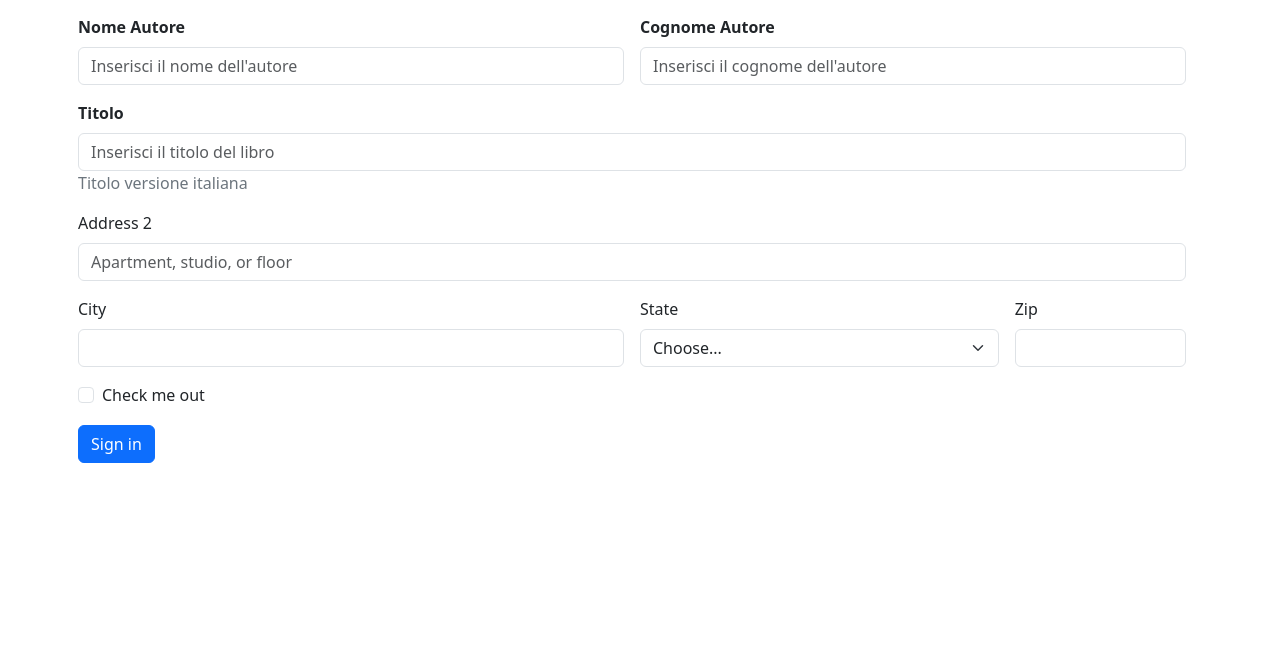
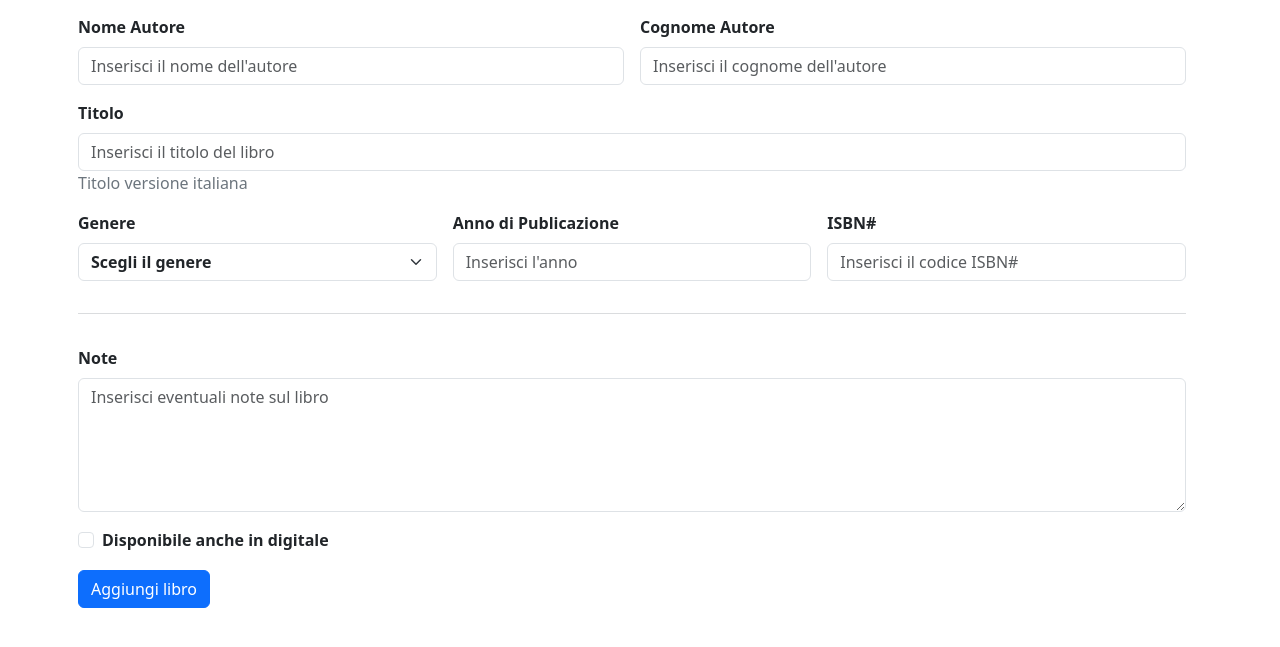
Before and after one commit to Leonardo-Rosales/html-css-bootstrap-dashboard, a plain HTML site: page nuovo_libro.html in a window 1280 px wide. Shown: the part 197-844 px from the top of the page. Before the commit the page ends 800 px from the top, so only its background shows below. Drawn offline with nearby package versions, Linux system fonts and the light colour scheme.

Commit message:
add page completed

```diff
--- a/nuovo_libro.html
+++ b/nuovo_libro.html
@@ -54,11 +54,11 @@
                 <div class="row">
                     <h1>Nuovo Libro</h1>
                     <form class="row g-3">
-                        <div class="col-md-6">
+                        <div class="col-sm-6">
                           <label for="name" class="form-label fw-semibold">Nome Autore</label>
                           <input type="text" class="form-control" id="name" name="name" placeholder="Inserisci il nome dell'autore" required>
                         </div>
-                        <div class="col-md-6">
+                        <div class="col-sm-6">
                           <label for="surname" class="form-label fw-semibold">Cognome Autore</label>
                           <input type="text" class="form-control" id="surname" name="surname" placeholder="Inserisci il cognome dell'autore" required>
                         </div>
@@ -67,35 +67,40 @@
                           <input type="text" class="form-control" id="title" name="title" placeholder="Inserisci il titolo del libro" required>
                           <div class="text-secondary">Titolo versione italiana</div>
                         </div>
-                        <div class="col-12">
-                          <label for="inputAddress2" class="form-label">Address 2</label>
-                          <input type="text" class="form-control" id="inputAddress2" placeholder="Apartment, studio, or floor">
-                        </div>
-                        <div class="col-md-6">
-                          <label for="inputCity" class="form-label">City</label>
-                          <input type="text" class="form-control" id="inputCity">
+                        <div class="col-md-4">
+                            <label for="title" class="form-label fw-semibold">Genere</label>
+                            <select class="form-select fw-semibold" aria-label="Default select example" name="gender" required>
+                                <option selected>Scegli il genere</option>
+                                <option value="1">Uomo</option>
+                                <option value="2">Donna</option>
+                                <option value="3">Altro</option>
+                            </select>
                         </div>
                         <div class="col-md-4">
-                          <label for="inputState" class="form-label">State</label>
-                          <select id="inputState" class="form-select">
-                            <option selected>Choose...</option>
-                            <option>...</option>
-                          </select>
+                            <label for="title" class="form-label fw-semibold">Anno di Publicazione</label>
+                            <input type="number" class="form-control" id="year" name="year" placeholder="Inserisci l'anno" required min="1000" max="2024">
                         </div>
-                        <div class="col-md-2">
-                          <label for="inputZip" class="form-label">Zip</label>
-                          <input type="text" class="form-control" id="inputZip">
+                        <div class="col-md-4">
+                            <label for="title" class="form-label fw-semibold">ISBN#</label>
+                            <input type="text" class="form-control" id="isbn" name="isbn" placeholder="Inserisci il codice ISBN#" required>
                         </div>
-                        <div class="col-12">
+                        <div class="text-secondary">
+                            <hr>
+                        </div>
+                        <div>
+                            <label for="title" class="form-label fw-semibold">Note</label>
+                            <textarea class="form-control" name="note" rows="5" placeholder="Inserisci eventuali note sul libro"></textarea >
+                          </div>
+                        <div>
                           <div class="form-check">
-                            <input class="form-check-input" type="checkbox" id="gridCheck">
-                            <label class="form-check-label" for="gridCheck">
-                              Check me out
+                            <input class="form-check-input" type="checkbox" id="gridCheck" name="digitale">
+                            <label class="form-check-label fw-semibold" for="gridCheck">
+                              Disponibile anche in digitale
                             </label>
                           </div>
                         </div>
-                        <div class="col-12">
-                          <button type="submit" class="btn btn-primary">Sign in</button>
+                        <div>
+                          <button type="submit" class="btn btn-primary">Aggiungi libro</button>
                         </div>
                       </form>
                 </div>
```
Also changed, not shown: img/libro.jpg (deleted).
